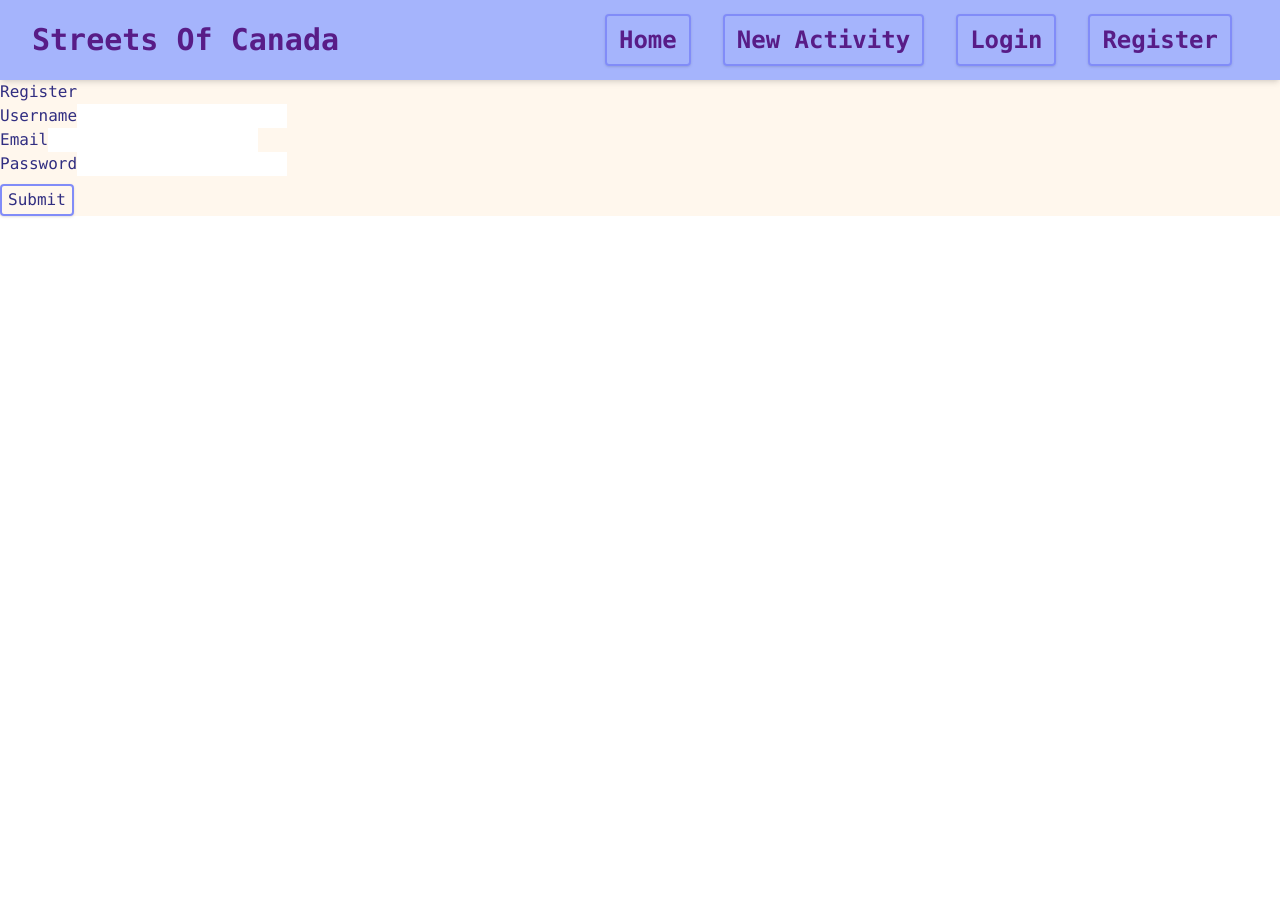
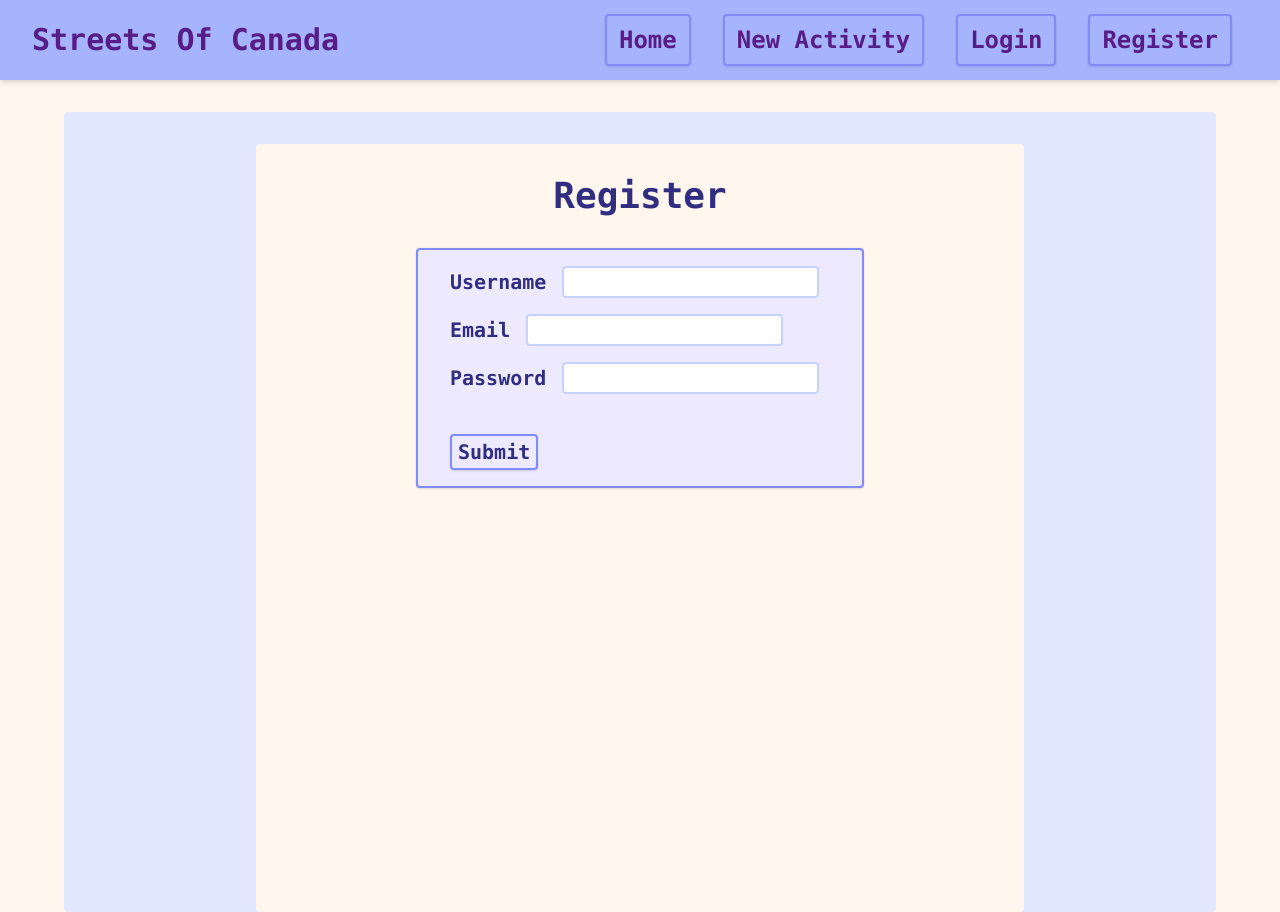
Before and after one commit to AndreiaCifoni/StreetsOfCanada, a React (Create React App) app in the folder FrontEnd/: page /register in a window 1280 px wide. Before the commit the page ends 800 px from the top, so only its background shows below. Built offline with nearby package versions, Linux system fonts and the light colour scheme.

Commit message:
style - User Login and Register

```diff
--- a/FrontEnd/src/components/users/UserForm.js
+++ b/FrontEnd/src/components/users/UserForm.js
@@ -2,18 +2,20 @@ import React from "react";
 
 const UserForm = ({ formTitle, user, setUser, onSubmitUser }) => {
   return (
-    <div>
-      <h1>{formTitle}</h1>
+    <div className="w-2/3 flex items-center mx-auto mt-8 py-8 px-12 flex-col rounded bg-orange-50">
+      <h1 className="text-4xl mb-8">{formTitle}</h1>
       <form
+        className="w-2/3 py-4 px-8 flex bg-violet-100 rounded border-solid border-2 border-indigo-400 shadow"
         onSubmit={(e) => {
           e.preventDefault();
           onSubmitUser(user);
         }}
       >
         <div>
-          <div>
-            <label>Username</label>
+          <div className="mb-4">
+            <label className="mr-4">Username</label>
             <input
+              className="focus:outline-indigo-700 border-indigo-200 border-2 border solid rounded"
               type="text"
               value={user.username}
               onChange={(e) => setUser({ ...user, username: e.target.value })}
@@ -21,9 +23,10 @@ const UserForm = ({ formTitle, user, setUser, onSubmitUser }) => {
           </div>
 
           {user.email !== null ? (
-            <div>
-              <label>Email</label>
+            <div className="mb-4">
+              <label className="mr-4">Email</label>
               <input
+                className="focus:outline-indigo-700 border-indigo-200 border-2 border solid rounded"
                 type="email"
                 value={user.email}
                 onChange={(e) => setUser({ ...user, email: e.target.value })}
@@ -32,9 +35,10 @@ const UserForm = ({ formTitle, user, setUser, onSubmitUser }) => {
           ) : (
             ""
           )}
-          <div>
-            <label>Password</label>
+          <div className="mb-8">
+            <label className="mr-4">Password</label>
             <input
+              className="focus:outline-indigo-700 border-indigo-200 border-2 border solid rounded"
               type="password"
               value={user.password}
               onChange={(e) => setUser({ ...user, password: e.target.value })}
--- a/FrontEnd/src/components/users/UserLogin.js
+++ b/FrontEnd/src/components/users/UserLogin.js
@@ -3,7 +3,7 @@ import UserForm from "./UserForm";
 
 const UserLogin = ({ login, setLogin, onLogin }) => {
   return (
-    <div>
+    <div className="h-screen flex mt-8 mx-16 bg-indigo-100 rounded font-bold text-xl">
       <UserForm
         formTitle={"Login"}
         user={login}
--- a/FrontEnd/src/components/users/UserRegister.js
+++ b/FrontEnd/src/components/users/UserRegister.js
@@ -38,7 +38,7 @@ const UserRegister = ({ onLogin }) => {
   };
 
   return (
-    <div>
+    <div className="h-screen flex mt-8 mx-16 bg-indigo-100 rounded font-bold text-xl">
       <UserForm
         formTitle={"Register"}
         user={register}
```
